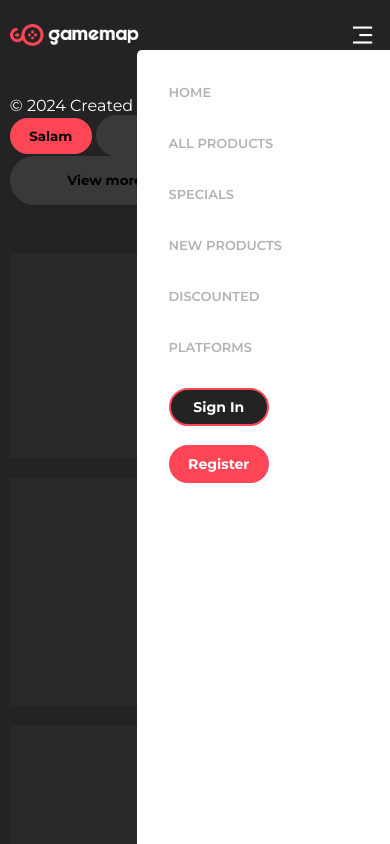
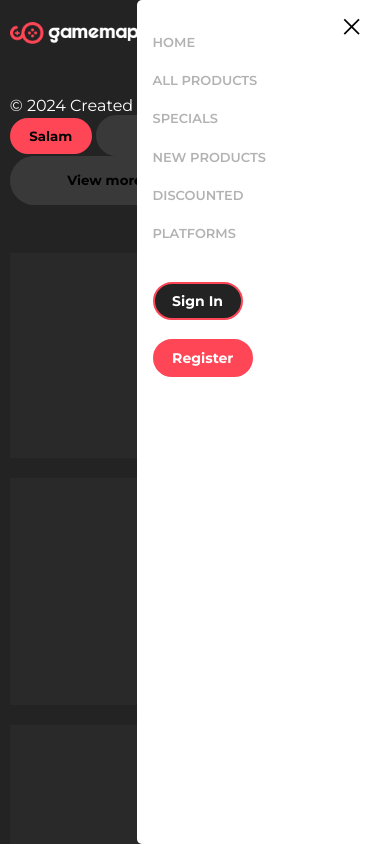
Before and after one commit to ferhadeyvazov/Gamemap, a plain HTML site: page index.html in a window 390 px wide. Both pictures are taken after a click on the button 362 px from the left and 35 px from the top of the page. Shown: the top 844 px of the page. Drawn offline with nearby package versions, Linux system fonts and the light colour scheme.

Commit message:
Header and Navbar was completed for mobile device and added closeIcon event to js

```diff
--- a/index.html
+++ b/index.html
@@ -14,12 +14,11 @@
     <!-- ==================HEADER=================== -->
     <header class="header">
         <div class="container">
+            <a href="/" class="header_logo">
                 <img src="./assets/img/logo.png" alt="" class="logo">
-            <input type="search" name="searh" id="search" placeholder="Search Product...">
-            <!-- <button><a href="/">Sign in</a></button> -->
-            <!-- <button class="mainBtn"><a href="/">Register</a></button> -->
-            <button id="menuIcon"><i class="ri-menu-3-line"></i></button>
+            </a>
 
+            <nav class="nav_menu" id="nav_menu">
                 <ul class="header_menu">
                     <li class="nav_link"><a href="/">Home</a></li>
                     <li class="nav_link"><a href="/">All Products</a></li>
@@ -32,6 +31,14 @@
                         <button class="mainBtn registerBtn"><a href="/">Register</a></button>
                     </li>
                 </ul>
+
+                <div class="nav_close" id="nav_close">
+                    <i class="ri-close-large-line"></i>
+                </div>
+            </nav>
+
+            <button id="menuIcon"><i class="ri-menu-3-line"></i></button>
+
 
         </div>
     </header>
--- a/js/openNav.js
+++ b/js/openNav.js
@@ -1,8 +1,13 @@
 let menuIcon = document.getElementById('menuIcon');
-let headerMenu = document.querySelector('.header_menu');
+let closeIcon = document.getElementById('nav_close');
+let headerMenu = document.getElementById('nav_menu');
 
 menuIcon.addEventListener('click', openMenu);
+function openMenu() {
+    return headerMenu.classList.add('openMenu');
+}
 
-function openMenu() {
-    return headerMenu.classList.toggle('openMenu');
-}
+closeIcon.addEventListener('click', closeMenu);
+function closeMenu() {
+    return headerMenu.classList.remove('openMenu');
+};
--- a/scss/components/_logo.scss
+++ b/scss/components/_logo.scss
@@ -1,6 +1,6 @@
 @use '../helpers' as *;
 
-.logo{
+.header_logo{
     max-width: 35%;
     // @include md{
     //     max-width: 100%;
--- a/scss/layouts/_header.scss
+++ b/scss/layouts/_header.scss
@@ -12,28 +12,7 @@
         justify-content: space-between;
         align-items: center;
 
-        #menuIcon{
-            background: none;
-            border: none;
-            padding: 5px;
-            i {
-                font-size: 1.6rem;
-                color: #ffffff;
-                cursor: pointer;
-
-                &:hover {
-                    opacity: .3;
-                    transition: opacity .3 ease-out;
-                }
-
-
-                @include md {
-                    display: none;
-                }
-            }
-        }
-
-        .header_menu {
+        .nav_menu {
             @include md {
                 display: none;
             }
@@ -41,12 +20,10 @@
             display: flex;
             flex-direction: column;
             align-items: flex-start;
-            gap: 2rem;
 
-            position: fixed;
-            top: 50px;
-            // right: -100%;
-            right: 0;
+            position: absolute;
+            top: 0px;
+            right: -100%;
             width: 65%;
             height: 100vh;
             padding: 2rem 0;
@@ -54,10 +31,33 @@
             border-radius: 5px 0 0 5px;
             transition: right .4s ease-in;
 
+            .header_menu {
+                padding: 0 1rem;
+
+                .nav_link {
+                    margin-bottom: 1.2rem;
+
+                    a {
+                        padding: .5rem 0;
+                        text-transform: uppercase;
+                        font-weight: 600;
+                        font-size: $fs-navlink;
+                        text-align: center;
+                        color: $nav_textColor;
+
+                        &:hover {
+                            border-bottom: 3px solid $main_color;
+                            color: $main_color;
+                            transition: all .3s ease-out;
+                        }
+                    }
+                }
+
                 &--btns {
-                padding: 0 2rem;
+                    margin-top: 2.5rem;
                     display: flex;
                     flex-direction: column;
+                    align-items: flex-start;
 
                     button {
                         margin-bottom: 1.2rem;
@@ -77,41 +77,44 @@
                     }
                 }
 
-            @include md {
-                position: sticky;
-                top: 0;
+            }
+
+            .nav_close {
+                padding: .5rem;
+                font-size: 1.3rem;
+                position: absolute;
+                top: 6px;
+                right: 20px;
+
+                &:hover {
+                    cursor: pointer;
+                    opacity: .3;
+                    transition: opacity .2 ease-out;
+                }
+
+            }
+
+        }
+
+        #menuIcon {
+            background: none;
+            border: none;
+            padding: 5px;
+
+            i {
+                font-size: 1.6rem;
+                color: #ffffff;
+                cursor: pointer;
+
+                &:hover {
+                    opacity: .3;
+                    transition: opacity .3 ease-out;
                 }
 
 
-            .nav_link {
-                padding: 0 2rem;
-
-                a {
-                    padding: 1rem 0;
-                    text-transform: uppercase;
-                    font-weight: 600;
-                    font-size: $fs-navlink;
-                    text-align: center;
-                    color: $nav_textColor;
-
-                    &:hover {
-                        border-bottom: 3px solid $main_color;
-                        color: $main_color;
-                        transition: all .3s ease-out;
+                @include md {
+                    display: none;
                 }
-                }
-            }
-        }
-
-        .header_btns {
-            border: solid;
-        }
-
-        #search {
-            display: none;
-
-            @include md {
-                display: block;
             }
         }
 
```
Also changed, not shown: dist/style.css, 1 other file. Lines whose indentation alone changed are shown as unchanged.
